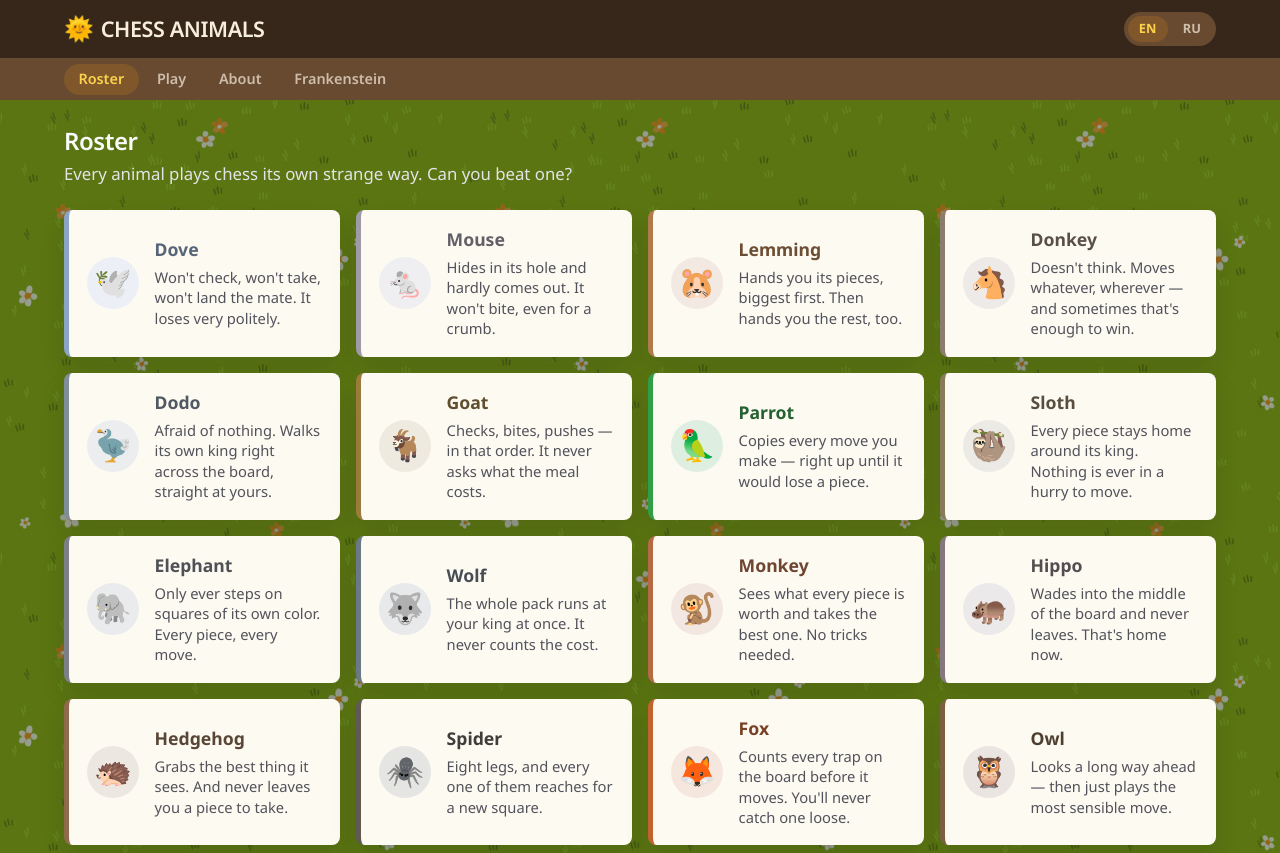
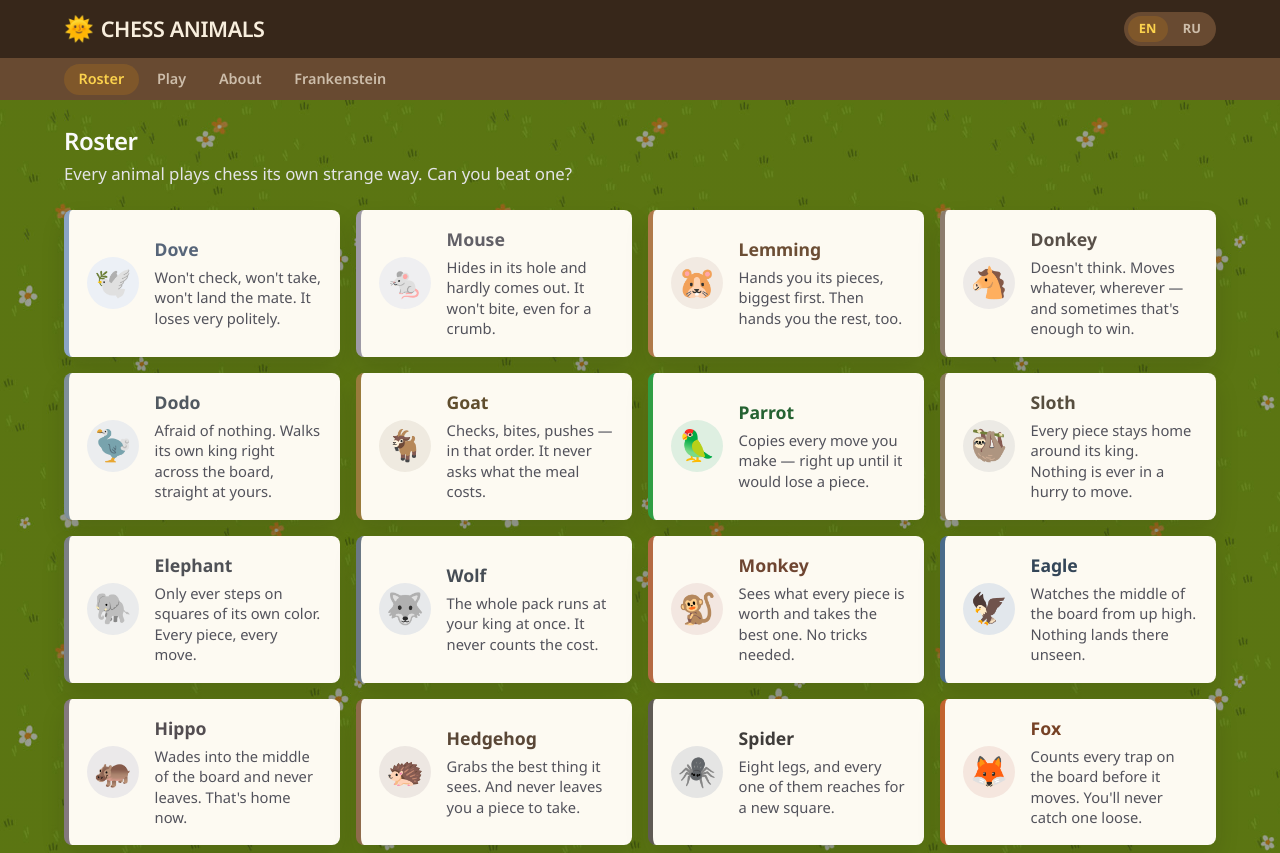
Before and after one commit to dragunovartem99/chess-animals, a Vue app: page /en/ in a window 1280 px wide. Shown: the top 853 px of the page. Built offline with nearby package versions, Linux system fonts and the light colour scheme; a web font is replaced by a local one.

Commit message:
bots: add the Eagle

```diff
--- a/src/locales/en/bots.ts
+++ b/src/locales/en/bots.ts
@@ -36,6 +36,10 @@ export default {
 	elephant: {
 		name: "Elephant",
 		description: "Only ever steps on squares of its own color. Every piece, every move.",
+	},
+	eagle: {
+		name: "Eagle",
+		description: "Watches the middle of the board from up high. Nothing lands there unseen.",
 	},
 	hippo: {
 		name: "Hippo",
--- a/src/locales/ru/bots.ts
+++ b/src/locales/ru/bots.ts
@@ -35,6 +35,10 @@ export default {
 	elephant: {
 		name: "Слон",
 		description: "Ходит только по клеткам своего цвета. Каждая фигура, каждый ход.",
+	},
+	eagle: {
+		name: "Орел",
+		description: "Следит за серединой доски с высоты. Туда никто не сядет незаметно.",
 	},
 	hippo: {
 		name: "Бегемот",
--- /dev/null
+++ b/src/modules/bots/roster/eagle.ts
@@ -0,0 +1,20 @@
+import type { Animal } from "./types";
+
+// Watches the four centre squares rather than standing on them: `centerControl` counts what each
+// side attacks there, where the Hippo's `centralization` counts how far its pieces stand from the
+// rim. A bishop on the long diagonal is worth as much to the Eagle as a knight on e5.
+//
+// Plain material at depth 2 otherwise — the Monkey with one idea — and the lab rated that idea at
+// ~+100 over the Monkey across three runs, the second-strongest single weight at depth 2 after
+// `kingDanger`, which is the Lion's.
+export const EAGLE: Animal = {
+	emoji: "🦅",
+	tint: "#4a6b8a",
+	definition: {
+		id: "eagle",
+		search: { depth: 2 },
+		temperature: 0,
+		base: "material",
+		weights: { centerControl: 30 },
+	},
+};
```
Also changed, not shown: src/modules/bots/roster/index.ts (+8 -5 lines), public/og.png.
